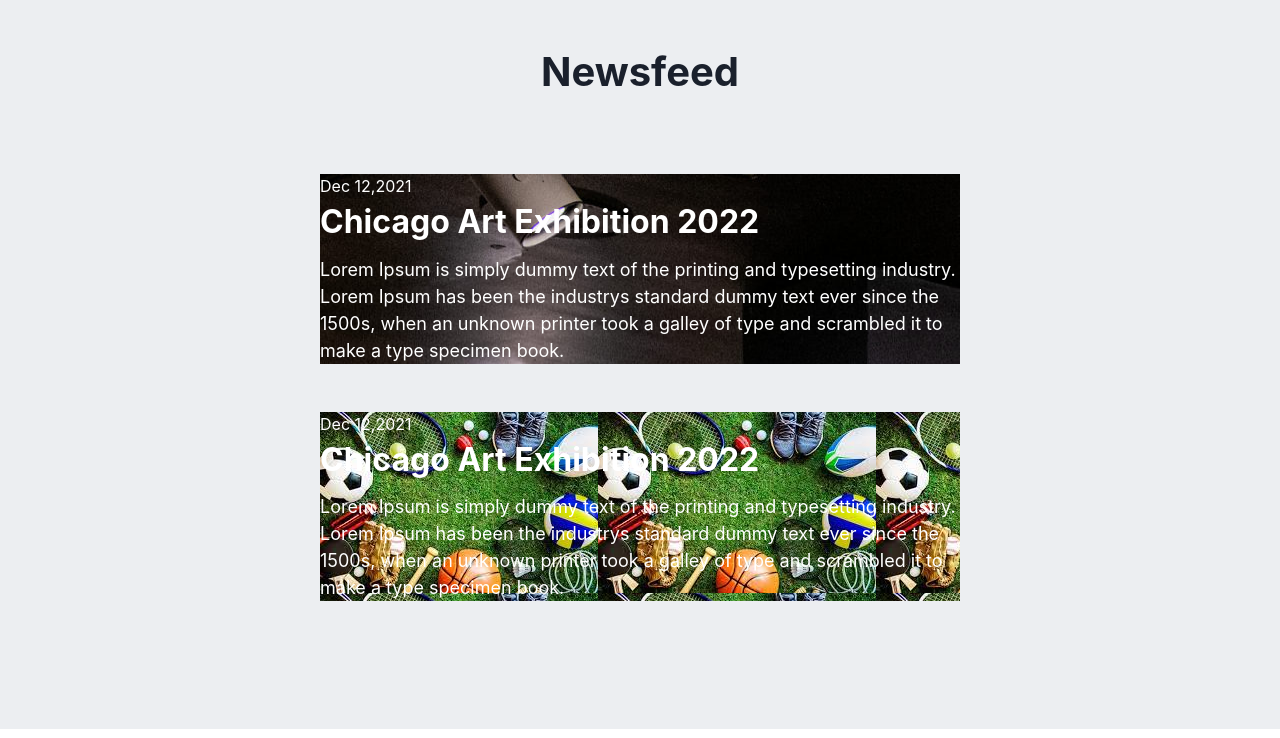
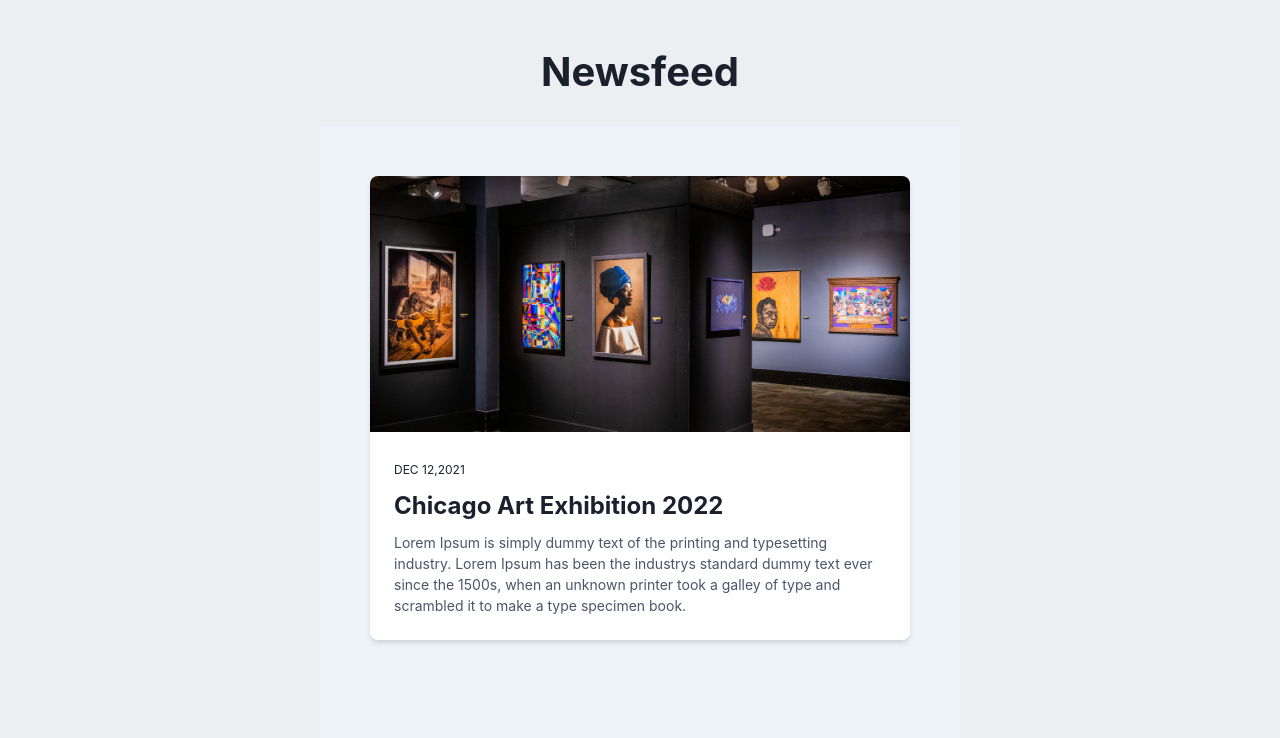
Before and after one commit to eventfly/frontend-pwa, a Next.js app: page / in a window 1280 px wide. Shown: the part 802-1540 px from the top of the page. Built offline with nearby package versions, Linux system fonts and the light colour scheme; no server answers.

Commit message:
*css removed from post poll and quiz *eventcard added but some unga bunga occured

```diff
--- a/components/EventCard.js
+++ b/components/EventCard.js
@@ -1,7 +1,7 @@
 import styles from '../styles/EventCard.module.css'
 // import Link from 'next/link'
 import {Card} from 'react-bootstrap';
-import {Image,Link, Flex, Avatar, Box, Text,Stack, Spacer, Button, Textarea} from "@chakra-ui/react";
+import {Image,Link, Flex, Avatar, Box, Text,Stack, Spacer, Button, Textarea, chakra} from "@chakra-ui/react";
 import { useEffect, useState } from 'react';
 
 const EventCard = (props) => {
@@ -20,7 +20,68 @@ const EventCard = (props) => {
 
     return (
         loaded ?
-            <Box className={"bg-dark text-white " + styles.eventCard} backgroundImage={event.image}>
+            <>
+            <Flex
+              bg="#edf3f8"
+              _dark={{ bg: "#3e3e3e" }}
+              p={50}
+              w="full"
+              alignItems="center"
+              justifyContent="center"
+            >
+              <Box
+                mx="auto"
+                rounded="lg"
+                shadow="md"
+                bg="white"
+                _dark={{ bg: "gray.800" }}
+                maxW="2xl"
+              >
+                <Image
+                  roundedTop="lg"
+                  w="full"
+                  h={64}
+                  fit="cover"
+                  src={event.image}
+                  alt="Article"
+                />
+
+                <Box p={6}>
+                  <Box>
+                    <chakra.span
+                      fontSize="xs"
+                      textTransform="uppercase"
+                      color="brand.600"
+                      _dark={{ color: "brand.400" }}
+                    >
+                      {event.date}
+                    </chakra.span>
+                    <Link
+                      display="block"
+                      color="gray.800"
+                      _dark={{ color: "white" }}
+                      fontWeight="bold"
+                      href={"/event/" + event.url}
+                      fontSize="2xl"
+                      mt={2}
+                      _hover={{ color: "gray.600", textDecor: "underline" }}
+                    >
+                      {event.title}
+                    </Link>
+                    <chakra.p
+                      mt={2}
+                      fontSize="sm"
+                      color="gray.600"
+                      _dark={{ color: "gray.400" }}
+                    >
+                      {event.description}
+                    </chakra.p>
+                  </Box>
+                </Box>
+                </Box>
+
+            </Flex>
+            {/* <Box className={"bg-dark text-white " + styles.eventCard} backgroundImage={event.image}>
                 <Flex className={styles.overlay}>
                         <Text>
                             {event.date}
@@ -32,7 +93,8 @@ const EventCard = (props) => {
                             {event.description}
                         </Text>
                 </Flex>
-            </Box>
+            </Box> */}
+            </>
         :
             <></>
     );
--- a/components/PollCard.js
+++ b/components/PollCard.js
@@ -1,4 +1,3 @@
-import styles from '../styles/PollCard.module.css'
 import {Stack, Checkbox, Avatar, Box, Text, Spacer, Button} from "@chakra-ui/react";
 import {
     Popover, PopoverTrigger,PopoverContent,PopoverHeader,PopoverBody,
@@ -19,7 +18,7 @@ const PollCard = ({post}) => {
                 <PopoverContent>
                     <PopoverArrow />
                     <PopoverBody>
-                    <Stack className={styles.pollOptionsContainer}>
+                    <Stack padding='1%' color='black'>
                         {
                             post.poll_options.map(
                                 (options,i) => (
--- a/components/QuizCard.js
+++ b/components/QuizCard.js
@@ -1,4 +1,3 @@
-import styles from '../styles/QuizCard.module.css'
 import {Stack, RadioGroup, Radio, Checkbox, Avatar, Box, Text, Spacer, Button} from "@chakra-ui/react";
 import {
     Popover, PopoverTrigger,PopoverContent,PopoverHeader,PopoverBody,
@@ -26,12 +25,12 @@ const QuizCard = ({post}) => {
                                 <div key={i}>
                                 {/* { console.log(`outer ${index}`)} */}
 
-                                    <Box className={styles.quizQuestion}>
+                                    <Box fontSize='1.2rem' padding='1%' backgroundColor='teal' color='white' borderRadius='0.7%'>
                                         {question.question}
                                     </Box>
 
                                     <RadioGroup>
-                                        <Stack className={styles.quizOptionsContainer}>
+                                        <Stack padding='1%' backgroundColor='white' color='#464644' borderRadius='0.7%'>
                                         {
                                             question.answers.map(
                                                 (answer, j) => (
```
Also changed, not shown: components/PostCard.js (+28 -20 lines), styles/PostCard.module.css (+0 -78 lines).
